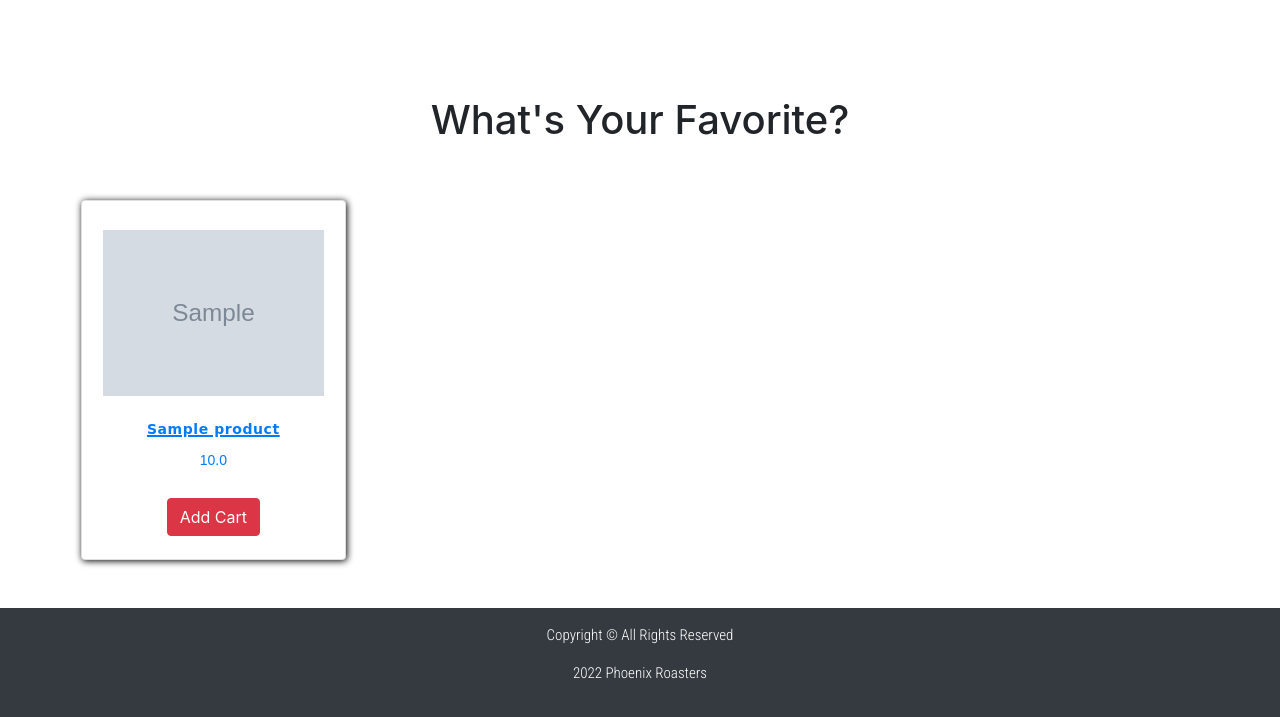
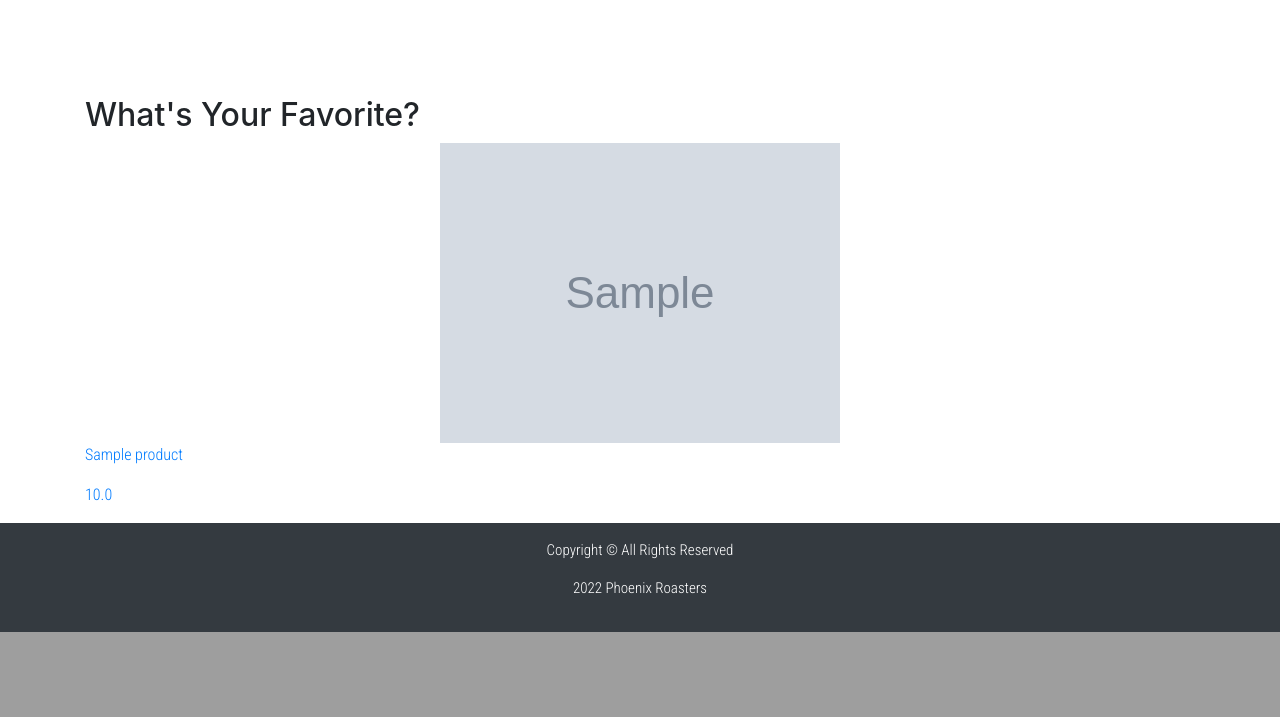
Before and after one commit to longplu/phoenix_roasters, a Django app: page / in a window 1280 px wide. Shown: the part 1049-1766 px from the top of the page. After the commit the page ends 1681 px from the top, so only its background shows below. Run offline with Django 4.2, Linux system fonts and the light colour scheme; tables that the repository leaves empty hold one stand-in row (values such as "Sample post"); grey boxes marked "Sample" are stand-in pictures; style sheets or scripts are compiled from the project's sources; some libraries are stand-ins or nearby versions.

Commit message:
wip: home html edit

```diff
--- a/main_app/templates/base.html
+++ b/main_app/templates/base.html
@@ -31,13 +31,13 @@
 
     <title>Phoenix Roasters</title>
   </head>
+
   <body>
-
-
     <script
       src="https://cdn.jsdelivr.net/npm/bootstrap@4.5.3/dist/js/bootstrap.bundle.min.js"
       integrity="sha384-ho+j7jyWK8fNQe+A12Hb8AhRq26LrZ/JpcUGGOn+Y7RsweNrtN/tE3MoK7ZeZDyx"
-      crossorigin="anonymous"></script>
+      crossorigin="anonymous"
+    ></script>
 
     <nav class="navbar navbar-expand-lg" style="background-color: #ffffff">
       <div class="container">
@@ -71,9 +71,6 @@
               <a class="nav-link" href="{% url 'about' %}">About Us</a>
             </li>
 
-
-
-
             <li class="nav-item">
               <a class="nav-link" href="{% url 'contactus' %}">Contact Us</a>
             </li>
@@ -81,9 +78,6 @@
 
           <ul class="nav1 navbar-nav ms-auto">
             <div class="row mx-md-n5">
-
-
-
               {% if user.is_authenticated %}
               <li id="logout" class="nav-item col px-md-6">
                 <a
@@ -122,24 +116,18 @@
             </div>
           </ul>
         </div>
-      </nav>
-      <main>
-        {% block content %}
-        {% include 'search//overlay' %}
-        {% endblock %}
+      </div>
+    </nav>
+
+    <main>
+      {% block content %} {% include 'search//overlay' %} {% endblock %}
     </main>
+
     <footer class="page-footer bg-dark">
-
       <div id="footer" class="text-center text-white p-3">
-        <p style="font-size: 15px;">Copyright © All Rights Reserved</p>
-        <p style="font-size: 15px;">2022 Phoenix Roasters</p>
+        <p style="font-size: 15px">Copyright © All Rights Reserved</p>
+        <p style="font-size: 15px">2022 Phoenix Roasters</p>
       </div>
-
     </footer>
-
-</body>
-
-</html>
-
   </body>
 </html>
--- a/main_app/templates/home.html
+++ b/main_app/templates/home.html
@@ -18,21 +18,24 @@
 
   <body>
     {% block content%}
-
-
-
-    <div id="carouselExampleControls" class="carousel slide" data-ride="carousel">
-      <div class="carousel-inner ">
-
-
     <div
       id="carouselExampleControls"
       class="carousel slide"
       data-ride="carousel"
     >
       <div class="carousel-inner">
-    <div id="carouselExampleControls" class="carousel slide" data-ride="carousel">
-      <div class="carousel-inner ">
+        <div
+          id="carouselExampleControls"
+          class="carousel slide"
+          data-ride="carousel"
+        >
+          <div class="carousel-inner">
+            <div
+              id="carouselExampleControls"
+              class="carousel slide"
+              data-ride="carousel"
+            >
+              <div class="carousel-inner">
                 <div class="carousel-item">
                   <img
                     id="images"
@@ -42,25 +45,27 @@
                   />
                   <div class="carousel-caption d-none d-md-block">
                     <h5 class="text-white">WELCOME TO PHOENIX ROASTERS</h5>
-            <button class="text-white but btn">BUY COFFEES  </button>
+                    <button class="text-white but btn">BUY COFFEES</button>
                   </div>
                 </div>
-
                 <div class="carousel-item active">
                   <img
                     class="d-block w-100"
                     src="../static/images/coffee2.png"
                     alt="Second slide"
                   />
-          <div id="carousel2" class="carousel-caption d-none d-md-block">
-            <h5 class="text-white">TIME TO DISCOVER </h5>
+                  <div
+                    id="carousel2"
+                    class="carousel-caption d-none d-md-block"
+                  >
+                    <h5 class="text-white">TIME TO DISCOVER</h5>
                     <h5 class="text-white">PHOENIX ROASTERS</h5>
 
-            <button class="text-white but btn ">LEARN MORE <i class="bi bi-arrow-right-circle"></i>
+                    <button class="text-white but btn">
+                      LEARN MORE <i class="bi bi-arrow-right-circle"></i>
                     </button>
                   </div>
                 </div>
-
                 <div class="carousel-item">
                   <img
                     class="d-block w-100"
@@ -75,7 +80,10 @@
                 role="button"
                 data-slide="prev"
               >
-        <span class="carousel-control-prev-icon" aria-hidden="true"></span>
+                <span
+                  class="carousel-control-prev-icon"
+                  aria-hidden="true"
+                ></span>
                 <span class="sr-only">Previous</span>
               </a>
               <a
@@ -84,19 +92,54 @@
                 role="button"
                 data-slide="next"
               >
-        <span class="carousel-control-next-icon" aria-hidden="true"></span>
+                <span
+                  class="carousel-control-next-icon"
+                  aria-hidden="true"
+                ></span>
                 <span class="sr-only">Next</span>
               </a>
             </div>
-
+          </div>
+        </div>
+      </div>
+    </div>
     <!-- Carousel wrapper -->
     <br />
     <br />
     <br />
     <br />
-    <section style="background-color: rgb(255, 255, 255)">
-      <h1>What's Your Favorite?</h1>
-
+    <div class="container">
+      <section class="row home_lay">
+        <div class="col-md-12">
+          <h2 class="home_fav__products__heading">What's Your Favorite?</h2>
+        </div>
+        <div class="col-12">
+          <div class="home_fav__products__side">
+            {% for product in products %}
+            <div class="home_fav__products__side___slide">
+              <a href="{% url 'detail' product.id %}">
+                <img
+                  src="{{product.image_url}}"
+                  alt="{{product.name}}"
+                  class="img_resp"
+                />
+                <div class="home_fav__products__side__slide__cont">
+                  <p class="home_fav__products__side__slide__cont__name">
+                    {{product.name}}
+                  </p>
+                  <p class="home_fav__products__side__slide__cont__price">
+                    {{product.price}}
+                  </p>
+                </div>
+              </a>
+            </div>
+            {% endfor %}
+          </div>
+        </div>
+      </section>
+    </div>
+    <!-- <section style="background-color: rgb(255, 255, 255)">
+      <h2>What's Your Favorite?</h2>
       <div id="wrapper">
         {% for product in products %}
         <div class="container">
@@ -122,10 +165,9 @@
             </div>
           </div>
         </div>
-
         {% endfor %}
       </div>
-    </section>
+    </section> -->
     {% endblock %}
   </body>
 </html>
```
Lines whose indentation alone changed are shown as unchanged.
